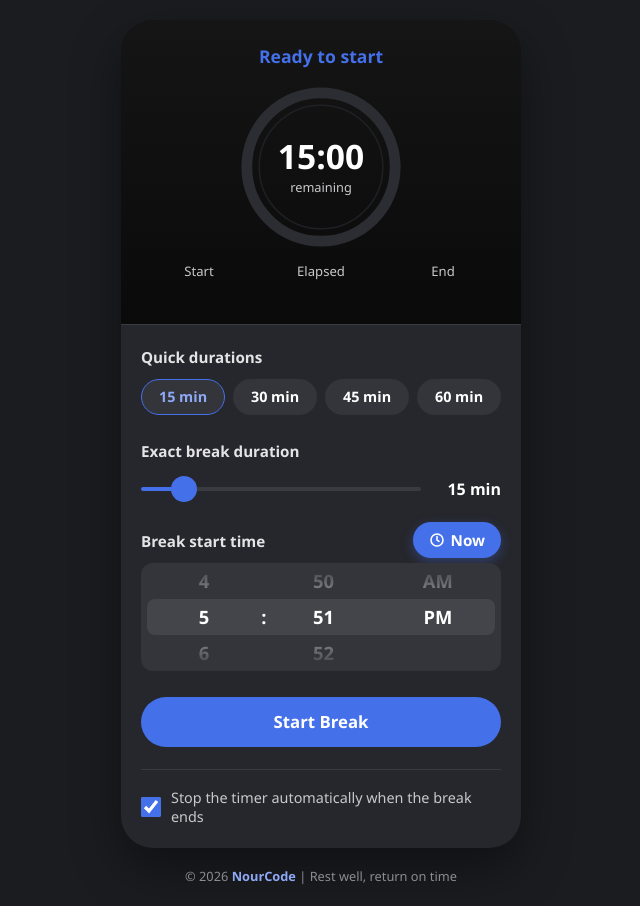
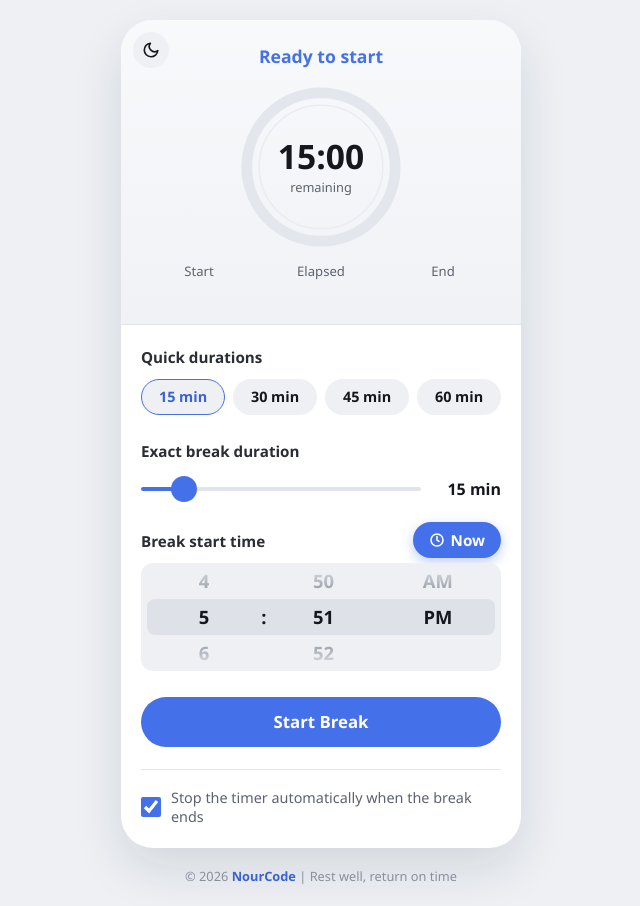
Before and after one commit to N0URC0DE/csbreak, a plain HTML site: page index.html in a window 1280 px wide. Shown: the whole page, without its empty margins (319-959 px from the left). Drawn offline with Linux system fonts and the light colour scheme.

Commit message:
Add light theme and dark mode toggle
Light by default, following the system setting until the user picks a
theme with the new toggle in the top corner; the choice is saved.

```diff
--- a/index.html
+++ b/index.html
@@ -3,7 +3,7 @@
 <head>
 <meta charset="UTF-8">
 <meta name="viewport" content="width=device-width, initial-scale=1.0, viewport-fit=cover">
-<meta name="theme-color" content="#1b1c20">
+<meta name="theme-color" content="#eef0f4">
 <title>Break Timer</title>
 <meta name="description" content="Time your work breaks and get back on time.">
 <link rel="manifest" href="manifest.webmanifest">
@@ -13,8 +13,79 @@
 <meta name="apple-mobile-web-app-capable" content="yes">
 <meta name="mobile-web-app-capable" content="yes">
 <meta name="apple-mobile-web-app-title" content="Break Timer">
-<meta name="apple-mobile-web-app-status-bar-style" content="black">
+<meta name="apple-mobile-web-app-status-bar-style" content="default">
+<script>
+  // Theme before first paint (no flash): the user's saved choice, else the system setting.
+  (function () {
+    var saved = null;
+    try { saved = localStorage.getItem('breakCalc.theme'); } catch (e) {}
+    var dark = saved ? saved === 'dark' : !!(window.matchMedia && matchMedia('(prefers-color-scheme: dark)').matches);
+    if (dark) document.documentElement.setAttribute('data-theme', 'dark');
+  })();
+</script>
 <style>
+  /* Theme tokens: light by default; [data-theme="dark"] (system setting or the user's choice) switches every color. */
+  :root {
+    color-scheme: light;
+    --page-bg: #eef0f4;
+    --card-bg: #ffffff;
+    --card-shadow: rgba(20, 30, 60, 0.12);
+    --panel-top: #f8f9fb;
+    --panel-bottom: #f0f2f6;
+    --line: #e1e4ea;
+    --text: #15171c;
+    --text-2: #2a2d34;
+    --muted: #5d6270;
+    --faint: #8a8f9c;
+    --surface: #eef0f4;
+    --surface-press: #e2e5eb;
+    --ring-track: #e3e6ec;
+    --ring-sec-track: #e9ecf1;
+    --wheel-band: rgba(20, 30, 60, 0.07);
+    --accent: #4470ea;
+    --accent-press: #3a62d6;
+    --accent-soft: #3a62d6;
+    --red: #e5484d;
+  }
+  :root[data-theme="dark"] {
+    color-scheme: dark;
+    --page-bg: #1b1c20;
+    --card-bg: #26272c;
+    --card-shadow: rgba(0, 0, 0, 0.4);
+    --panel-top: #151515;
+    --panel-bottom: #0a0a0a;
+    --line: #3a3b40;
+    --text: #ffffff;
+    --text-2: #e4e4e7;
+    --muted: #c9c9cc;
+    --faint: #8b8c92;
+    --surface: #33353b;
+    --surface-press: #3d3f46;
+    --ring-track: #2c2d32;
+    --ring-sec-track: #1f2024;
+    --wheel-band: rgba(255, 255, 255, 0.08);
+    --accent-soft: #8fa8f5;
+  }
+
+  .theme-btn {
+    position: absolute;
+    top: 12px;
+    left: 12px;
+    width: 36px; height: 36px;
+    display: -webkit-box; display: -webkit-flex; display: flex;
+    -webkit-box-align: center; -webkit-align-items: center; align-items: center;
+    -webkit-box-pack: center; -webkit-justify-content: center; justify-content: center;
+    color: var(--text);
+    background-color: var(--surface);
+    -webkit-border-radius: 50%; border-radius: 50%;
+    -webkit-transition: -webkit-transform 0.1s, background-color 0.2s;
+    transition: transform 0.1s, background-color 0.2s;
+  }
+  .theme-btn:active { -webkit-transform: scale(0.92); transform: scale(0.92); background-color: var(--surface-press); }
+  .theme-btn .icon-sun { display: none; }
+  :root[data-theme="dark"] .theme-btn .icon-sun { display: block; }
+  :root[data-theme="dark"] .theme-btn .icon-moon { display: none; }
+
   *, *::before, *::after { box-sizing: border-box; margin: 0; padding: 0; }
   html { -webkit-text-size-adjust: 100%; text-size-adjust: 100%; }
 
@@ -28,8 +99,10 @@
     padding: 20px 16px;
     padding: max(20px, env(safe-area-inset-top)) max(16px, env(safe-area-inset-right)) max(20px, env(safe-area-inset-bottom)) max(16px, env(safe-area-inset-left));
     font-family: "Segoe UI", -apple-system, BlinkMacSystemFont, Roboto, "Helvetica Neue", Arial, sans-serif;
-    color: #ffffff;
-    background-color: #1b1c20;
+    color: var(--text);
+    background-color: var(--page-bg);
+    -webkit-transition: background-color 0.3s, color 0.3s;
+    transition: background-color 0.3s, color 0.3s;
     -webkit-font-smoothing: antialiased;
   }
 
@@ -37,11 +110,11 @@
     width: 100%;
     max-width: 400px; /* mobile-only app: same phone layout on tablets and laptops */
     overflow: hidden;
-    background-color: #26272c;
+    background-color: var(--card-bg);
     -webkit-border-radius: 32px;
     border-radius: 32px;
-    -webkit-box-shadow: 0 20px 50px rgba(0, 0, 0, 0.4);
-    box-shadow: 0 20px 50px rgba(0, 0, 0, 0.4);
+    -webkit-box-shadow: 0 20px 50px var(--card-shadow);
+    box-shadow: 0 20px 50px var(--card-shadow);
   }
 
   button { font: inherit; cursor: pointer; border: none; color: inherit; -webkit-tap-highlight-color: transparent; }
@@ -49,18 +122,19 @@
 
   /* ---------- Top timeline panel ---------- */
   .panel {
+    position: relative;
     padding: 24px 0 22px;
-    background-color: #0e0e0e;
-    background-image: -webkit-linear-gradient(top, #151515, #0a0a0a);
-    background-image: linear-gradient(to bottom, #151515, #0a0a0a);
-    border-bottom: 1px solid #3a3b40;
+    background-color: var(--panel-bottom);
+    background-image: -webkit-linear-gradient(top, var(--panel-top), var(--panel-bottom));
+    background-image: linear-gradient(to bottom, var(--panel-top), var(--panel-bottom));
+    border-bottom: 1px solid var(--line);
   }
 
   .status {
     text-align: center;
     font-size: 1.1rem;
     font-weight: 700;
-    color: #4470ea;
+    color: var(--accent);
   }
 
   .status-row {
@@ -95,11 +169,11 @@
     margin: 14px auto 0;
   }
   .ring { display: block; width: 100%; height: 100%; }
-  .ring-track { fill: none; stroke: #2c2d32; stroke-width: 14; }
-  .ring-sec-track { fill: none; stroke: #1f2024; stroke-width: 2; }
+  .ring-track { fill: none; stroke: var(--ring-track); stroke-width: 14; }
+  .ring-sec-track { fill: none; stroke: var(--ring-sec-track); stroke-width: 2; }
   .ring-fill {
     fill: none;
-    stroke: #4470ea;
+    stroke: var(--accent);
     stroke-width: 14;
     stroke-linecap: round;
     -webkit-transition: stroke-dashoffset 1s linear, stroke 0.6s;
@@ -123,7 +197,7 @@
     background-color: #ffffff;
   }
   .ring-head span { top: calc(6.36% - 7px); width: 14px; height: 14px; margin-left: -7px; }
-  .ring-sec span { top: calc(13.64% - 4px); width: 8px; height: 8px; margin-left: -4px; background-color: #8fa8f5; }
+  .ring-sec span { top: calc(13.64% - 4px); width: 8px; height: 8px; margin-left: -4px; background-color: var(--accent-soft); }
   .ring-center {
     position: absolute;
     top: 0; left: 0; right: 0; bottom: 0;
@@ -140,7 +214,7 @@
     -webkit-transition: color 0.6s;
     transition: color 0.6s;
   }
-  .ring-small { margin-top: 4px; font-size: 0.8rem; color: #c9c9cc; }
+  .ring-small { margin-top: 4px; font-size: 0.8rem; color: var(--muted); }
 
   .ring-times {
     display: -webkit-box; display: -webkit-flex; display: flex;
@@ -150,8 +224,8 @@
     padding: 0 20px;
   }
   .ring-times > div { text-align: center; min-width: 76px; }
-  .tl-pct { font-size: 0.78rem; font-weight: 600; color: #c9c9cc; }
-  .tl-label { font-size: 0.82rem; color: #c9c9cc; }
+  .tl-pct { font-size: 0.78rem; font-weight: 600; color: var(--muted); }
+  .tl-label { font-size: 0.82rem; color: var(--muted); }
   .tl-time { margin-top: 2px; min-height: 1.3em; font-size: 0.95rem; font-weight: 700; font-variant-numeric: tabular-nums; }
 
   /* Running: live dot, glowing head, seconds dot sweeping once a minute */
@@ -172,18 +246,18 @@
 
   /* Last 15% of the break: everything that was blue turns red */
   .warning .status,
-  .warning .ring-big { color: #e5484d; }
-  .warning .ring-fill { stroke: #e5484d; }
+  .warning .ring-big { color: var(--red); }
+  .warning .ring-fill { stroke: var(--red); }
   .warning .ring-sec span { background-color: #f5a3a3; }
   .warning .live-dot,
-  .warning .live-dot::after { background-color: #e5484d; }
+  .warning .live-dot::after { background-color: var(--red); }
   .warning .ring-head span { -webkit-animation-name: glowRed; animation-name: glowRed; }
   @-webkit-keyframes glowRed { 0%, 100% { -webkit-box-shadow: 0 0 4px 2px rgba(255, 255, 255, 0.5); } 50% { -webkit-box-shadow: 0 0 14px 6px rgba(245, 120, 120, 0.9); } }
   @keyframes glowRed { 0%, 100% { box-shadow: 0 0 4px 2px rgba(255, 255, 255, 0.5); } 50% { box-shadow: 0 0 14px 6px rgba(245, 120, 120, 0.9); } }
 
   /* ---------- Controls ---------- */
   .controls { padding: 22px 20px; }
-  .ctl-label { display: block; margin-bottom: 12px; font-size: 0.95rem; font-weight: 700; color: #e4e4e7; }
+  .ctl-label { display: block; margin-bottom: 12px; font-size: 0.95rem; font-weight: 700; color: var(--text-2); }
 
   .label-row {
     display: -webkit-box; display: -webkit-flex; display: flex;
@@ -200,14 +274,14 @@
     font-size: 0.95rem;
     font-weight: 700;
     color: #ffffff;
-    background-color: #4470ea;
+    background-color: var(--accent);
     -webkit-border-radius: 18px; border-radius: 18px;
     -webkit-box-shadow: 0 4px 12px rgba(68, 112, 234, 0.35);
     box-shadow: 0 4px 12px rgba(68, 112, 234, 0.35);
     -webkit-transition: -webkit-transform 0.1s, background-color 0.2s;
     transition: transform 0.1s, background-color 0.2s;
   }
-  .now-btn:active { -webkit-transform: scale(0.95); transform: scale(0.95); background-color: #3a62d6; }
+  .now-btn:active { -webkit-transform: scale(0.95); transform: scale(0.95); background-color: var(--accent-press); }
 
   /* Wheel time picker */
   .wheel {
@@ -216,7 +290,7 @@
     display: -webkit-box; display: -webkit-flex; display: flex;
     height: calc(var(--row) * 3);
     padding: 0 6px;
-    background-color: #33353b;
+    background-color: var(--surface);
     -webkit-border-radius: 12px; border-radius: 12px;
     overflow: hidden;
     -webkit-user-select: none; user-select: none;
@@ -227,7 +301,7 @@
     left: 6px; right: 6px;
     top: calc(var(--row) * 1);
     height: var(--row);
-    background-color: rgba(255, 255, 255, 0.08);
+    background-color: var(--wheel-band);
     -webkit-border-radius: 8px; border-radius: 8px;
     pointer-events: none;
   }
@@ -252,18 +326,18 @@
     text-align: center;
     font-size: 1.15rem;
     font-weight: 600;
-    color: #8b8c92;
+    color: var(--faint);
     font-variant-numeric: tabular-nums;
     scroll-snap-align: center;
     cursor: pointer;
     -webkit-transition: color 0.15s;
     transition: color 0.15s;
   }
-  .wheel-item.sel { color: #ffffff; font-weight: 700; }
+  .wheel-item.sel { color: var(--text); font-weight: 700; }
   .wheel-sep {
     -webkit-align-self: center; align-self: center;
     font-size: 1.15rem; font-weight: 700;
-    color: #ffffff;
+    color: var(--text);
     position: relative;
   }
 
@@ -277,14 +351,14 @@
     font-size: 0.9rem;
     font-weight: 700;
     white-space: nowrap;
-    background-color: #33353b;
+    background-color: var(--surface);
     border: 1px solid transparent;
     -webkit-border-radius: 18px; border-radius: 18px;
     -webkit-transition: background-color 0.2s, border-color 0.2s;
     transition: background-color 0.2s, border-color 0.2s;
   }
-  .chip:active { background-color: #3d3f46; }
-  .chip.active { border-color: #4470ea; color: #8fa8f5; }
+  .chip:active { background-color: var(--surface-press); }
+  .chip.active { border-color: var(--accent); color: var(--accent-soft); }
 
   .slider-block { margin-top: 26px; }
   .time-block { margin-top: 26px; }
@@ -307,9 +381,9 @@
     min-width: 0;
     height: 4px;
     margin: 14px 0;
-    background-color: #3a3b40;
-    background-image: -webkit-linear-gradient(left, #4470ea var(--pct), transparent var(--pct));
-    background-image: linear-gradient(to right, #4470ea var(--pct), transparent var(--pct));
+    background-color: var(--line);
+    background-image: -webkit-linear-gradient(left, var(--accent) var(--pct), transparent var(--pct));
+    background-image: linear-gradient(to right, var(--accent) var(--pct), transparent var(--pct));
     -webkit-border-radius: 2px; border-radius: 2px;
     -webkit-appearance: none; -moz-appearance: none; appearance: none;
     outline: none;
@@ -318,17 +392,17 @@
   input[type="range"]::-webkit-slider-thumb {
     -webkit-appearance: none; appearance: none;
     width: 26px; height: 26px;
-    background-color: #4470ea;
+    background-color: var(--accent);
     border: none;
     -webkit-border-radius: 50%; border-radius: 50%;
   }
   input[type="range"]::-moz-range-thumb {
     width: 26px; height: 26px;
-    background-color: #4470ea;
+    background-color: var(--accent);
     border: none;
     border-radius: 50%;
   }
-  input[type="range"]::-moz-range-progress { background-color: #4470ea; height: 4px; border-radius: 2px; }
+  input[type="range"]::-moz-range-progress { background-color: var(--accent); height: 4px; border-radius: 2px; }
 
   .start-btn {
     width: 100%;
@@ -337,12 +411,12 @@
     font-size: 1.05rem;
     font-weight: 700;
     color: #ffffff;
-    background-color: #4470ea;
+    background-color: var(--accent);
     -webkit-border-radius: 25px; border-radius: 25px;
     -webkit-transition: -webkit-transform 0.12s, background-color 0.2s;
     transition: transform 0.12s, background-color 0.2s;
   }
-  .start-btn:active { -webkit-transform: scale(0.98); transform: scale(0.98); background-color: #3a62d6; }
+  .start-btn:active { -webkit-transform: scale(0.98); transform: scale(0.98); background-color: var(--accent-press); }
   .start-btn.stop { background-color: #d64545; }
   .start-btn.stop:active { background-color: #bb3a3a; }
 
@@ -351,7 +425,7 @@
     text-align: center;
     font-size: 0.95rem;
     font-weight: 600;
-    color: #e4e4e7;
+    color: var(--text-2);
     font-variant-numeric: tabular-nums;
   }
   .summary[hidden] { display: none; }
@@ -362,15 +436,15 @@
     gap: 10px;
     margin-top: 22px;
     padding-top: 18px;
-    border-top: 1px solid #3a3b40;
+    border-top: 1px solid var(--line);
     font-size: 0.9rem;
-    color: #c9c9cc;
+    color: var(--muted);
     cursor: pointer;
   }
   .save-row input {
     width: 20px; height: 20px;
     -webkit-flex-shrink: 0; flex-shrink: 0;
-    accent-color: #4470ea;
+    accent-color: var(--accent);
     cursor: pointer;
   }
 
@@ -380,9 +454,9 @@
     text-align: center;
     font-size: 0.8rem;
     line-height: 1.6;
-    color: #8b8c92;
+    color: var(--faint);
   }
-  .footer-link { color: #8fa8f5; font-weight: 700; text-decoration: none; }
+  .footer-link { color: var(--accent-soft); font-weight: 700; text-decoration: none; }
   .footer-link:hover, .footer-link:focus-visible { text-decoration: underline; }
 
   @media (prefers-reduced-motion: reduce) {
@@ -393,6 +467,15 @@
 <body>
 <main class="card">
   <section class="panel" aria-label="Break status">
+    <button type="button" class="theme-btn" id="themeBtn" aria-label="Dark mode" aria-pressed="false">
+      <svg class="icon-moon" width="18" height="18" viewBox="0 0 24 24" fill="none" stroke="currentColor" stroke-width="2.2" stroke-linecap="round" stroke-linejoin="round" aria-hidden="true">
+        <path d="M21 12.8A9 9 0 1 1 11.2 3a7 7 0 0 0 9.8 9.8z"/>
+      </svg>
+      <svg class="icon-sun" width="18" height="18" viewBox="0 0 24 24" fill="none" stroke="currentColor" stroke-width="2.2" stroke-linecap="round" stroke-linejoin="round" aria-hidden="true">
+        <circle cx="12" cy="12" r="4.5"/>
+        <path d="M12 2v2M12 20v2M4.9 4.9l1.4 1.4M17.7 17.7l1.4 1.4M2 12h2M20 12h2M4.9 19.1l1.4-1.4M17.7 6.3l1.4-1.4"/>
+      </svg>
+    </button>
     <div class="status-row">
       <span class="live-dot" aria-hidden="true"></span>
       <h1 class="status" id="status" role="status" aria-live="polite">Ready to start</h1>
@@ -846,7 +929,31 @@
 
   document.addEventListener('visibilitychange', function () { if (!document.hidden) render(); });
 
+  // ---------- Theme ----------
+  var themeMeta = document.querySelector('meta[name="theme-color"]');
+  function applyTheme(dark) {
+    if (dark) document.documentElement.setAttribute('data-theme', 'dark');
+    else document.documentElement.removeAttribute('data-theme');
+    themeMeta.setAttribute('content', dark ? '#1b1c20' : '#eef0f4');
+    $('themeBtn').setAttribute('aria-pressed', dark ? 'true' : 'false');
+    $('themeBtn').setAttribute('aria-label', dark ? 'Light mode' : 'Dark mode');
+  }
+  $('themeBtn').addEventListener('click', function () {
+    var dark = document.documentElement.getAttribute('data-theme') !== 'dark';
+    applyTheme(dark);
+    writeStore('breakCalc.theme', dark ? 'dark' : 'light');
+  });
+
+  // Until the user picks a theme, follow the system and react when it changes.
+  if (window.matchMedia) {
+    var systemDark = matchMedia('(prefers-color-scheme: dark)');
+    var onSystemChange = function (e) { if (!readStore('breakCalc.theme')) applyTheme(e.matches); };
+    if (systemDark.addEventListener) systemDark.addEventListener('change', onSystemChange);
+    else if (systemDark.addListener) systemDark.addListener(onSystemChange);
+  }
+
   // ---------- Init ----------
+  applyTheme(document.documentElement.getAttribute('data-theme') === 'dark');
   $('year').textContent = new Date().getFullYear();
   // Auto-stop starts checked on every load; unchecking applies until the next refresh.
   autoStopToggle.checked = true;
--- a/sw.js
+++ b/sw.js
@@ -1,6 +1,6 @@
 // Offline support: keep the app's files cached so it opens without internet.
 // Bump VERSION whenever any of these files change, so phones pick up the update.
-var VERSION = 'break-timer-v1';
+var VERSION = 'break-timer-v2';
 var FILES = [
   './',
   './index.html',
```
Also changed, not shown: manifest.webmanifest.
